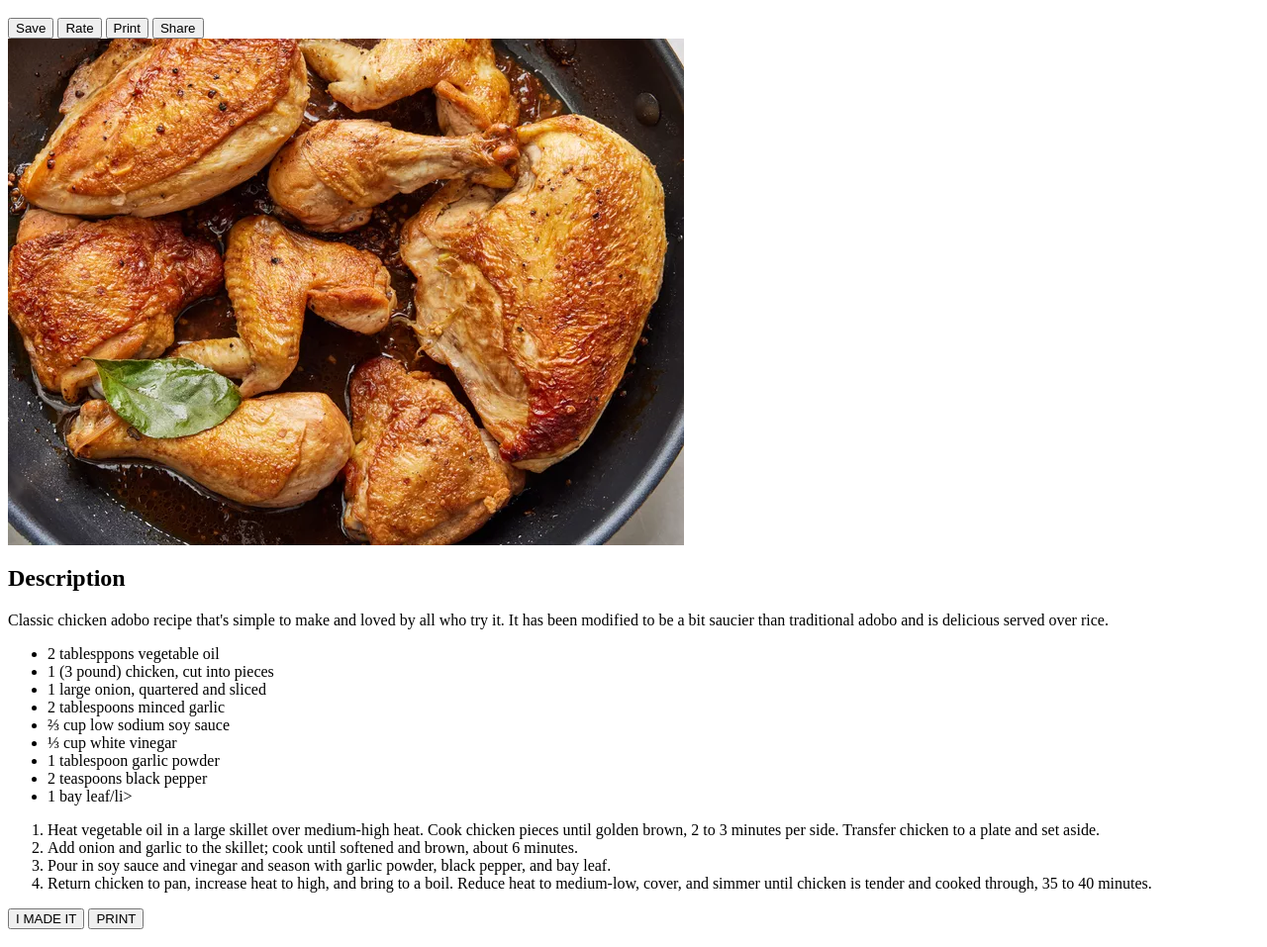
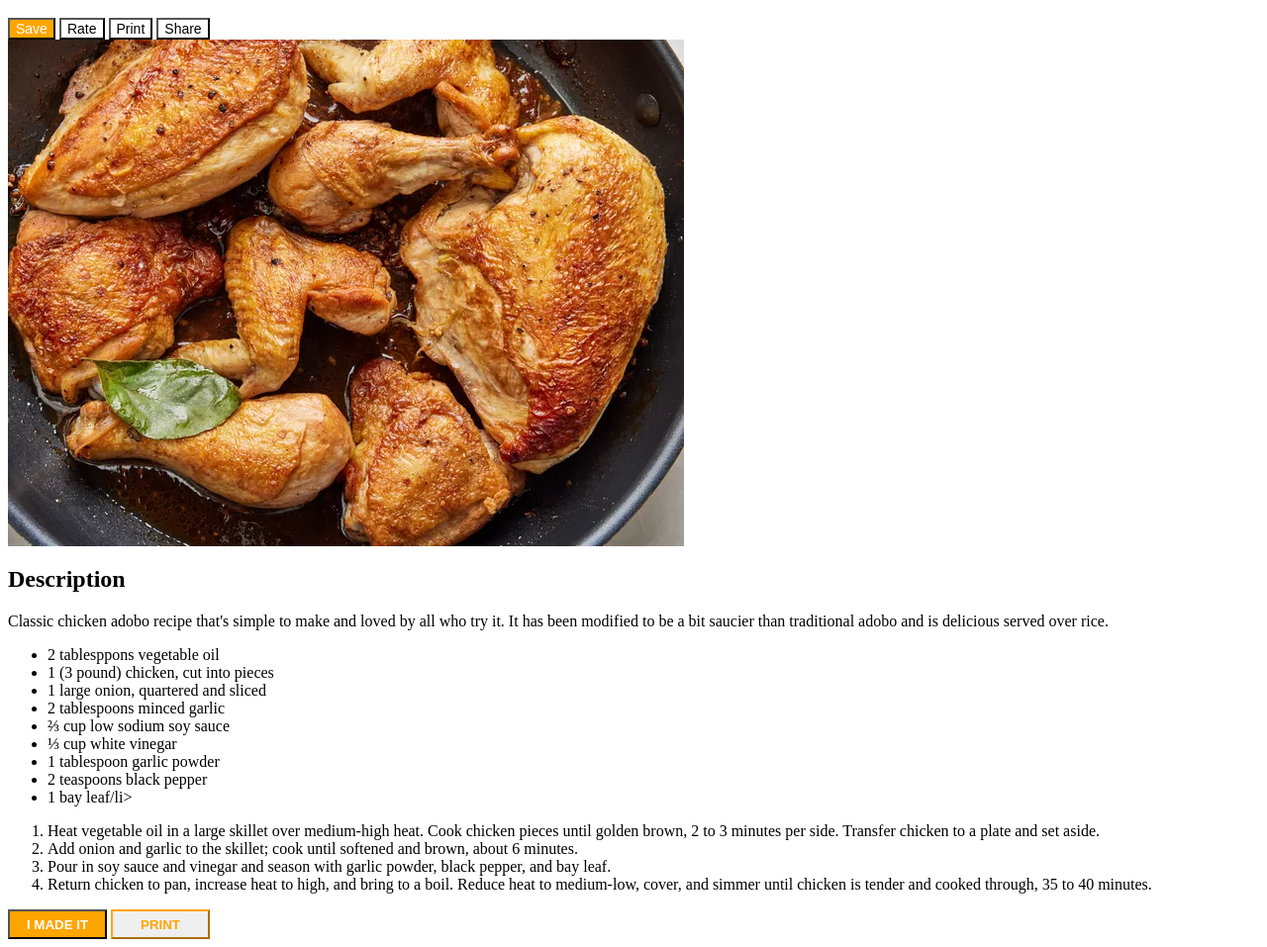
Before and after one commit to chobso/odin-recipes, a plain HTML site: page recipes/adobo.html in a window 1280 px wide. Shown: the part 48-1005 px from the top of the page at 99% size. Drawn offline with Linux system fonts and the light colour scheme.

Commit message:
Added button(not yet linked) for adobo.html

```diff
--- a/css/style.css
+++ b/css/style.css
@@ -10,3 +10,55 @@
 .ancestor, .contents {
     color: red;
 }
+
+#btn-single, .btn-group{
+    background-color: orange;
+    color: white;
+    font-weight: italic;
+    font-family: arial, verdana, sans-serif;
+    font-size: 14px;
+}
+
+#btn-single:hover{
+    text-decoration: underline;
+}
+
+.btn-group:hover{
+    text-decoration: underline;
+    color: orange;
+}
+
+.btn-group{
+    background-color: white;
+    color: black;
+}
+
+.body{
+    background-color: black;
+}
+
+#madeit-btn{
+    background-color: orange;
+    color: white;
+    height:30px;
+    width: 100px;
+    font-weight: bolder;
+}
+
+#print-btn{
+    color: white;
+    color: orange;
+    height:30px;
+    width: 100px;
+    border-color: orange;
+    font-weight: bolder;
+}
+
+#madeit-btn:hover{
+    background-image: linear-gradient(rgb(0 0 0/20%) 0 0);
+}
+
+#print-btn:hover{
+    background-image: linear-gradient(#FFA500 0 0);
+    color: white
+}
```
